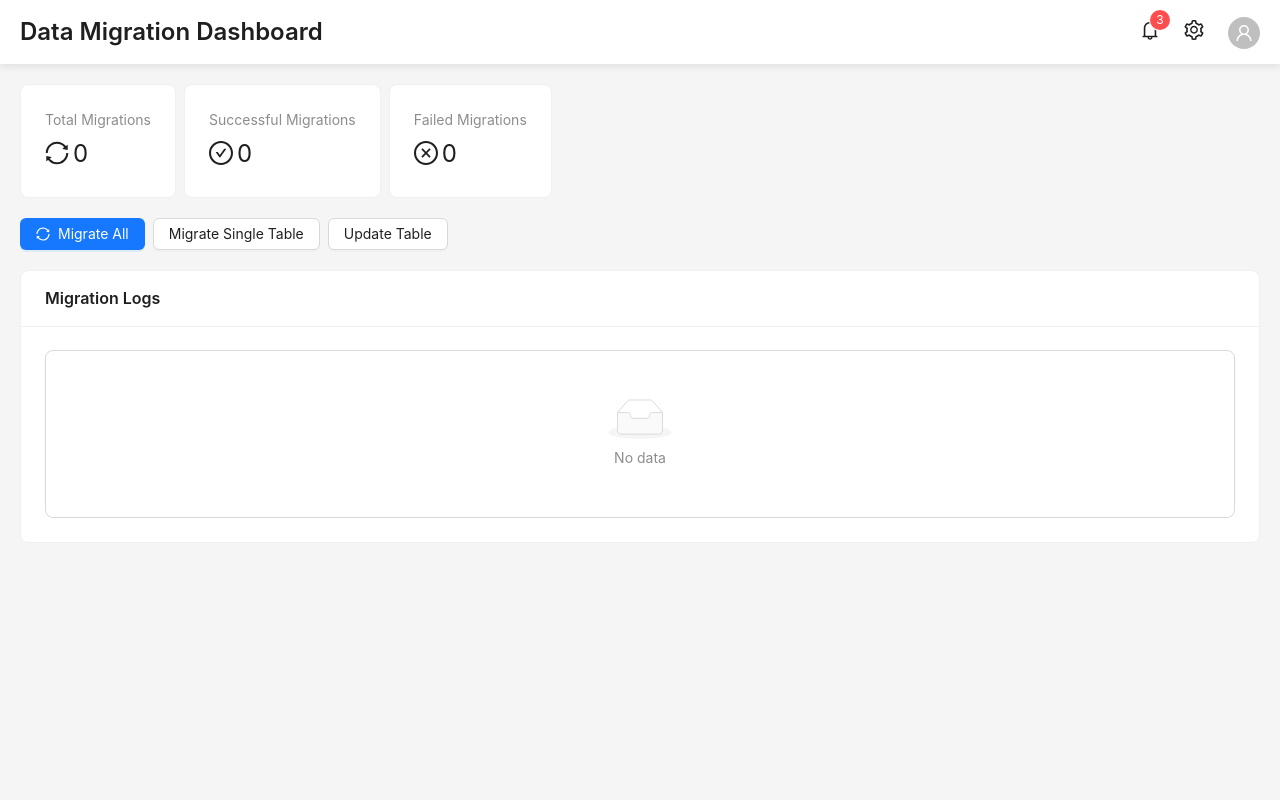
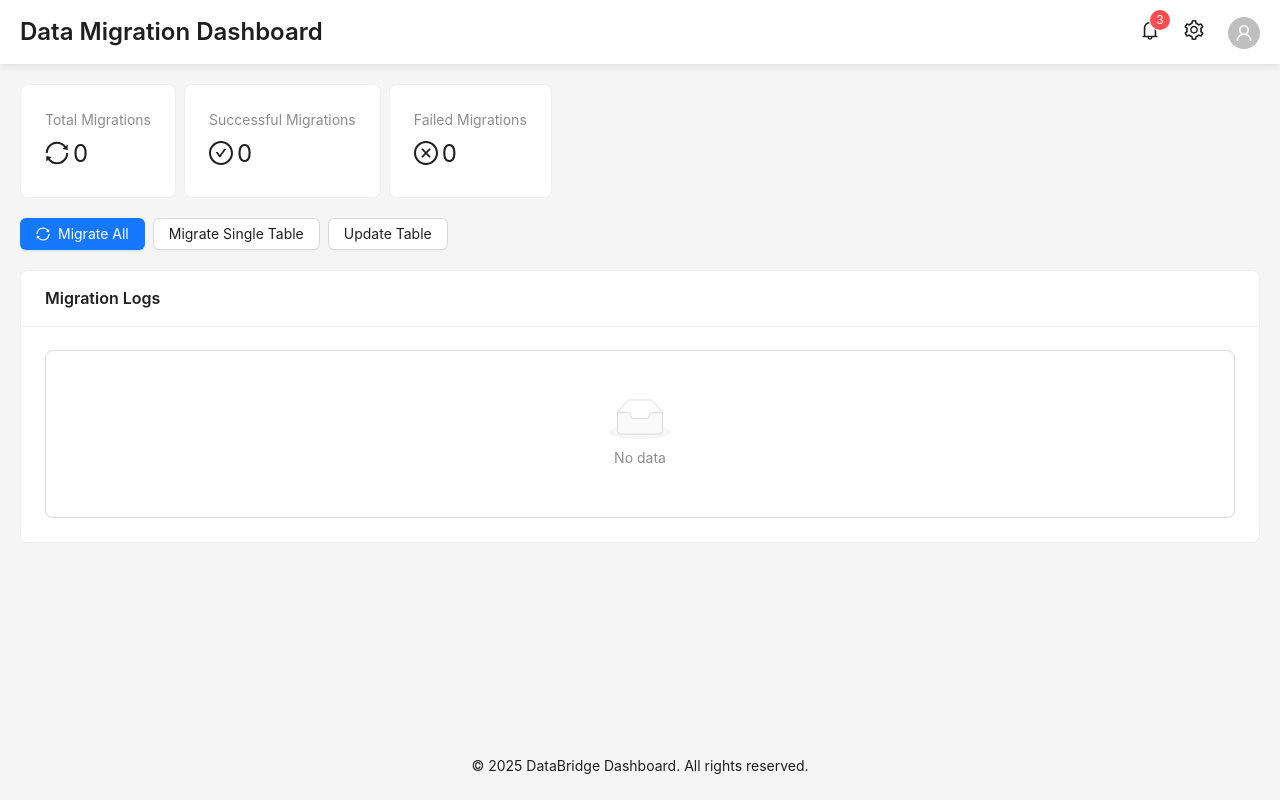
Before and after one commit to Mwakisaghu/DataBridge-FrontEnd, a React (Vite) app in the folder data-dashboard/: page / in a window 1280 px wide. Built offline with nearby package versions, Linux system fonts and the light colour scheme.

Commit message:
Adds a footer section

```diff
--- a/data-dashboard/src/pages/Dashboard.jsx
+++ b/data-dashboard/src/pages/Dashboard.jsx
@@ -5,7 +5,7 @@ import { addMigration, updateStats } from "/src/redux/migrationsSlice.js";
 import { v4 as uuidv4 } from 'uuid';
 import TopNavBar from '../components/TopNavBar';
 
-const { Content } = Layout;
+const { Content, Footer } = Layout;
 const { Title } = Typography;
 
 const Dashboard = () => {
@@ -28,7 +28,7 @@ const Dashboard = () => {
   return (
     <Layout>
       <TopNavBar />
-      <Content style={{ padding: '20px' }}>
+      <Content style={{ padding: '20px', minHeight: 'calc(100vh - 64px - 70px)' }}>
         {/* Stats Cards */}
         <Space style={{ display: 'flex', marginBottom: '20px' }}>
           <Card>
@@ -65,8 +65,10 @@ const Dashboard = () => {
             />
           </div>
         </Card>
-
       </Content>
+      <Footer style={{ textAlign: 'center' }}>
+        © {new Date().getFullYear()} DataBridge Dashboard. All rights reserved.
+      </Footer>
     </Layout>
   );
 };
```
Lines whose indentation alone changed are shown as unchanged.
